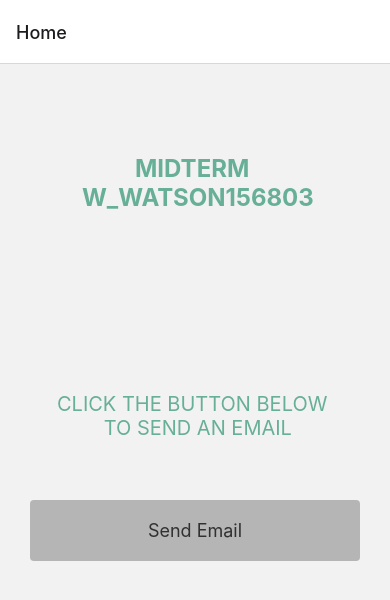
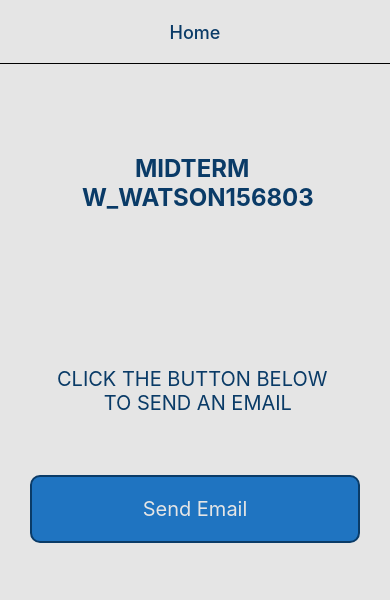
Before and after one commit to threnody5/INFO-3173-midterm-practical, a React Native app: screen /Home in a window 390 px wide. Shown: the top 600 px of the page. Built offline with nearby package versions, Linux system fonts and the light colour scheme.

Commit message:
style color change

```diff
--- a/App.js
+++ b/App.js
@@ -1,4 +1,4 @@
-import { NavigationContainer, DefaultTheme, DarkTheme } from '@react-navigation/native';
+import { NavigationContainer, DefaultTheme } from '@react-navigation/native';
 import { createNativeStackNavigator } from '@react-navigation/native-stack';
 import HomeScreen from './component/HomeScreen';
 import EmailScreen from './component/EmailScreen';
@@ -11,25 +11,24 @@ const scheme = useColorScheme();
 
 console.log(scheme);
 
-DarkTheme.colors = {
-  primary: '#67af97',
-  background: '#10002d',
-  text: '#67af97',
-  card: '#10002d',
+DefaultTheme.colors = {
+  background: '#e5e5e5',
+  card: '#e5e5e5',
+  text: '#0a3b67'
 }
 
   return (
-    <NavigationContainer theme={ scheme === 'dark' ? DarkTheme : DefaultTheme }>
+    <NavigationContainer theme={ DefaultTheme }>
       <Stack.Navigator>
         <Stack.Screen
         name='Home'
         component={ HomeScreen }
-        options={ { title: 'Home', HeaderTitleAlign: 'center', backgroundColor: 'black' } }
+        options={ { title: 'Home', headerTitleAlign: 'center' } }
         />
         <Stack.Screen
         name='Email'
         component={ EmailScreen }
-        options={ { title: 'Email', HeaderTitleAlign: 'center' } }
+        options={ { title: 'Email', headerTitleAlign: 'center' } }
         />
       </Stack.Navigator>
     </NavigationContainer>
--- a/component/Button.js
+++ b/component/Button.js
@@ -18,19 +18,23 @@ const styles = StyleSheet.create({
         paddingVertical: 40,
         flexDirection: 'column',
         justifyContent: 'center',
-        width: '100%',
+        width: '100%'
     },
     buttonText: {
         textAlign: 'center',
-        color: '#313131',
-        fontSize: 18,
-
+        color: '#e5e5e5',
+        fontSize: 20
     },
     button: {
-        backgroundColor: '#b5b5b5',
+        backgroundColor: '#1f74c1',
         paddingTop: 20,
         paddingBottom:20,
-        borderRadius: 4
-
+        borderRadius: 10,
+        borderColor: '#0a3b67',
+        borderStyle: 'solid',
+        borderTopWidth: 2,
+        borderLeftWidth: 2,
+        borderBottomWidth: 2,
+        borderRightWidth: 2
     }
 })
--- a/component/Header.js
+++ b/component/Header.js
@@ -22,6 +22,6 @@ const styles = StyleSheet.create({
         textAlign: 'center',
         fontWeight: 'bold',
         textTransform: 'uppercase',
-        color: '#67af97'
+        color: '#0a3b67'
     }
 })
--- a/component/HomeScreen.js
+++ b/component/HomeScreen.js
@@ -19,7 +19,7 @@ export default function HomeScreen({ navigation }) {
 
 const styles = StyleSheet.create({
     container: {
-        paddingTop: 150,
+        paddingTop: 125,
         paddingBottom: 30,
         alignItems: 'center',
     },
@@ -27,7 +27,7 @@ const styles = StyleSheet.create({
         fontSize: 20,
         textAlign: 'center',
         textTransform: 'uppercase',
-        color: '#67af97'
+        color: '#0a3b67'
     },
     form: {
         flex: 1,
```
